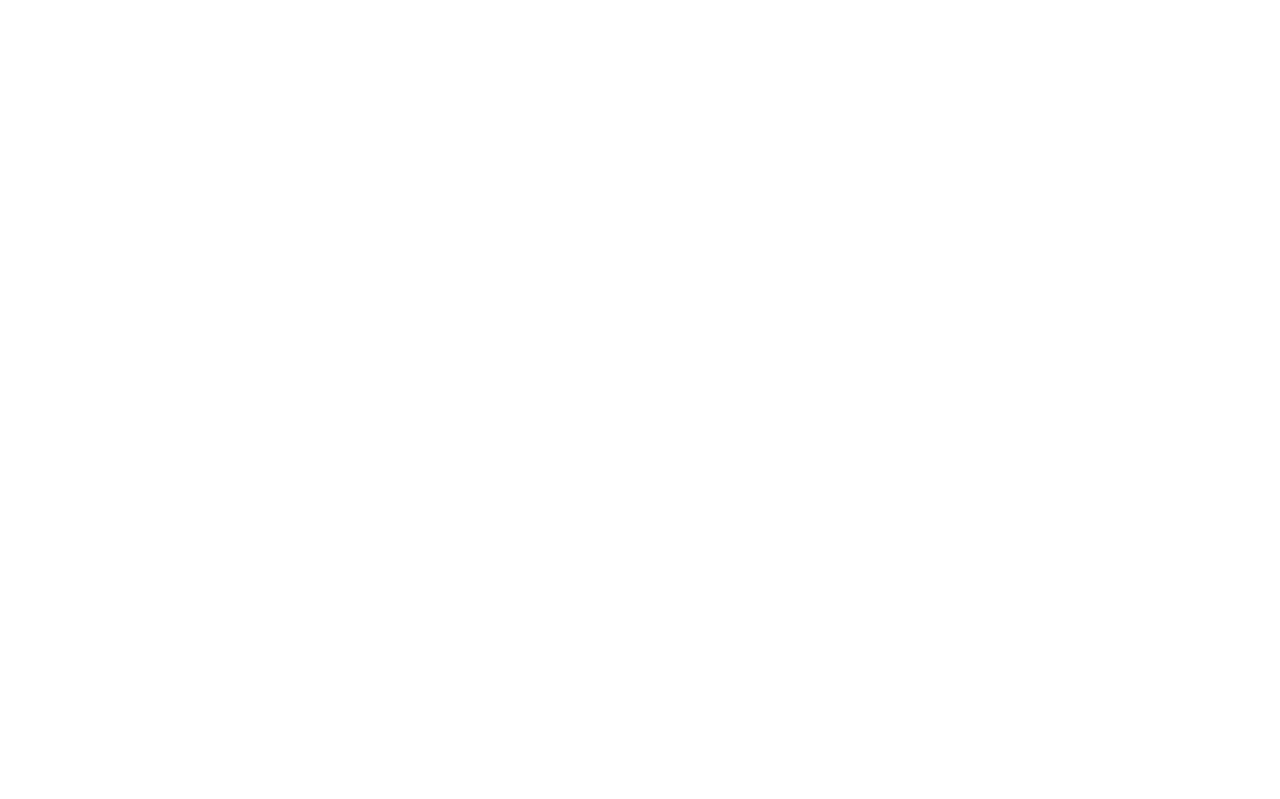
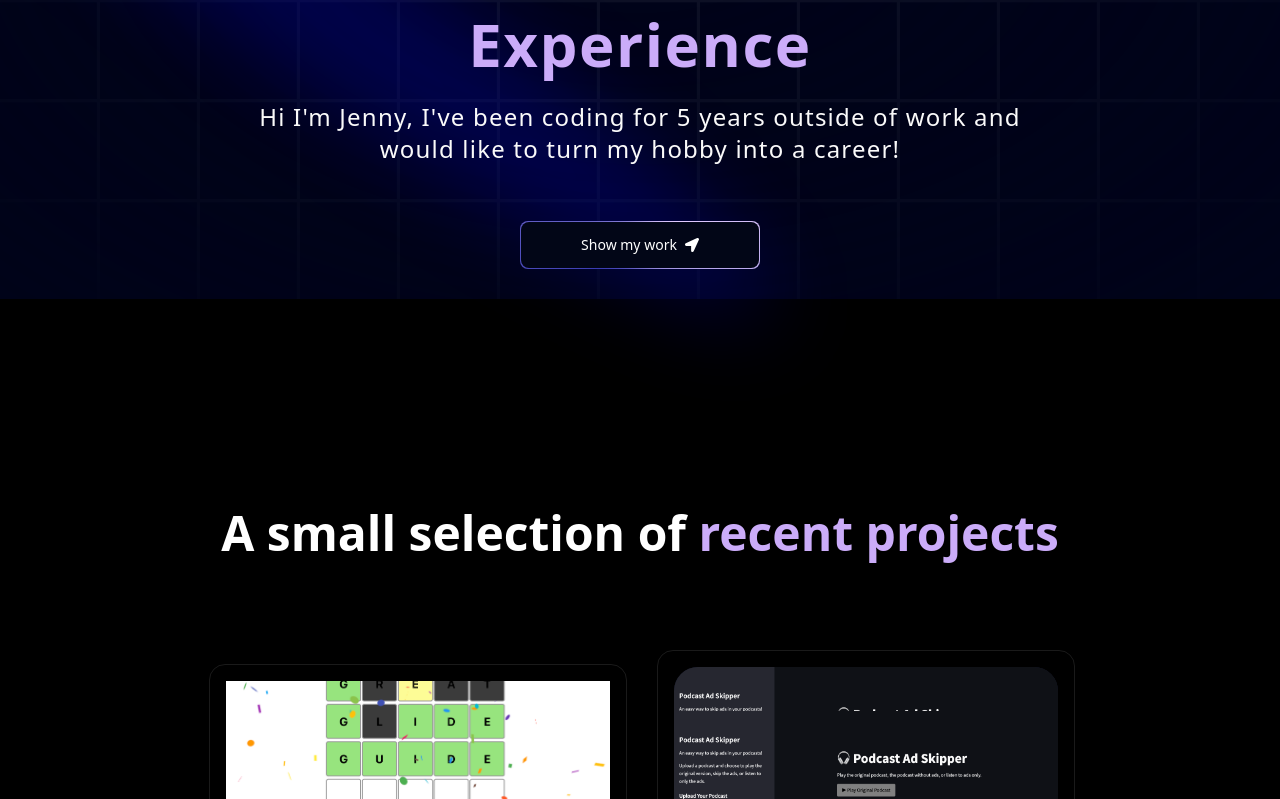
Before and after one commit to jenniferefox/Portfolio, a Next.js app: page /Portfolio/ in a window 1280 px wide. Before the commit this address had no page. Shown: the part 501-1300 px from the top of the page. Before the commit the page ends 800 px from the top, so only its background shows below. Built offline with nearby package versions, Linux system fonts and the light colour scheme.

Commit message:
error fixes for Hydration issue and routing added.

```diff
--- a/app/layout.tsx
+++ b/app/layout.tsx
@@ -25,7 +25,7 @@ export default function RootLayout({
   children: React.ReactNode;
 }>) {
   return (
-    <html lang="en">
+    <html lang="en" suppressHydrationWarning>
       <body
         className={`${geistSans.variable} ${geistMono.variable} antialiased`}
       >
--- a/components/RecentProjects.tsx
+++ b/components/RecentProjects.tsx
@@ -18,6 +18,7 @@ const RecentProjects = () => {
         <div key={item.id} className='lg:min-h-[32.5rem] h-[25rem] flex
         items-center justify-center sm:w-96 w-[80vw]'>
           <PinContainer
+              id={`project-${item.id}`}
               title={item.title}
               href={item.link}
             >
--- a/components/ui/3d-pin.tsx
+++ b/components/ui/3d-pin.tsx
@@ -6,12 +6,14 @@ import Link from "next/link";
 
 export const PinContainer = ({
   children,
+  id,
   title,
   href,
   className,
   containerClassName,
 }: {
   children: React.ReactNode;
+  id?: string;
   title?: string;
   href?: string;
   className?: string;
@@ -29,14 +31,16 @@ export const PinContainer = ({
   };
 
   return (
-    <Link
+    <a
       className={cn(
         "relative group/pin z-50  cursor-pointer",
         containerClassName
       )}
+      id={id}
       onMouseEnter={onMouseEnter}
       onMouseLeave={onMouseLeave}
-      href={href || "/"}
+      href={href || `#${id}`}
+      target={href ? "_blank" : "_self"}
     >
       <div
         style={{
@@ -58,33 +62,25 @@ export const PinContainer = ({
           <div className={cn(" relative z-50 ", className)}>{children}</div>
         </div>
       </div>
-      <PinPerspective title={title} href={href} />
-    </Link>
+      <PinPerspective title={title} />
+    </a>
   );
 };
 
 export const PinPerspective = ({
   title,
-  href,
 }: {
   title?: string;
-  href?: string;
 }) => {
   return (
     <motion.div className="pointer-events-none  w-full h-80 flex items-center justify-center opacity-0 group-hover/pin:opacity-100 z-[60] transition duration-500">
       <div className=" w-full h-full -mt-7 flex-none  inset-0">
         <div className="absolute top-0 inset-x-0  flex justify-center">
-          <a
-            href={href}
-            target={"_blank"}
-            className="relative flex space-x-2 items-center z-10 rounded-full bg-zinc-950 py-0.5 px-4 ring-1 ring-white/10 "
-          >
             <span className="relative z-20 text-white text-xs font-bold inline-block py-0.5">
               {title}
             </span>
 
             <span className="absolute -bottom-0 left-[1.125rem] h-px w-[calc(100%-2.25rem)] bg-gradient-to-r from-emerald-400/0 via-emerald-400/90 to-emerald-400/0 transition-opacity duration-500 group-hover/btn:opacity-40"></span>
-          </a>
         </div>
 
         <div
--- a/data/index.ts
+++ b/data/index.ts
@@ -3,7 +3,7 @@ export const projects = [
     id: 1,
     title: 'Wordle Clone',
     des: 'A recreation of the famous word game',
-    img: '/wordle.png',
+    img: '/Portfolio/wordle.png',
     iconLists: [],
     link: 'https://reactwordapp.s3.eu-west-2.amazonaws.com/index.html'
   },
@@ -11,15 +11,15 @@ export const projects = [
     id: 2,
     title: 'Podcast Ad Skipper',
     des: '(Coming Soon!) Seamlessly remove ads from your podcasts',
-    img: '/podcastadskipper.png',
+    img: '/Portfolio/podcastadskipper.png',
     iconLists: [],
-    link: ''
+    link: null,
   },
   {
     id: 3,
     title: 'New York Taxifare App',
     des: 'Estimate your taxifare based on your location in New York',
-    img: '/taxifare.png',
+    img: '/Portfolio/taxifare.png',
     iconLists: [],
     link: 'https://taxifare-website-karc3bs8gyb6sv5qxvsrpf.streamlit.app/'
   }
--- a/next.config.ts
+++ b/next.config.ts
@@ -2,7 +2,7 @@ import type { NextConfig } from "next";
 
 const nextConfig: NextConfig = {
   output: 'export',
-  basePath: "/portfolio"
+  basePath: "/Portfolio"
 };
 
 export default nextConfig;
--- a/package.json
+++ b/package.json
@@ -13,7 +13,7 @@
     "framer-motion": "^11.11.9",
     "mini-svg-data-uri": "^1.4.4",
     "next": "15.0.1",
-    "next-themes": "^0.4.3",
+    "next-themes": "^0.3.0",
     "react": "^18.0.0",
     "react-dom": "^18.0.0",
     "react-icons": "^5.3.0",
```
Also changed, not shown: 1 other file (tests, documents, lock files or other folders).
